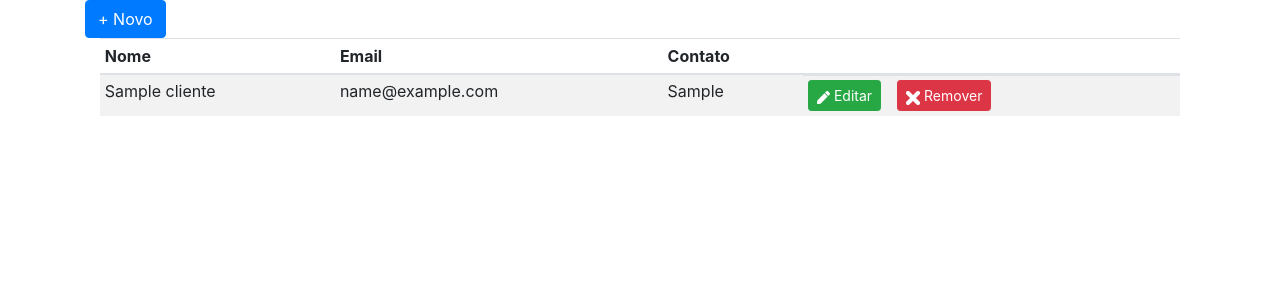
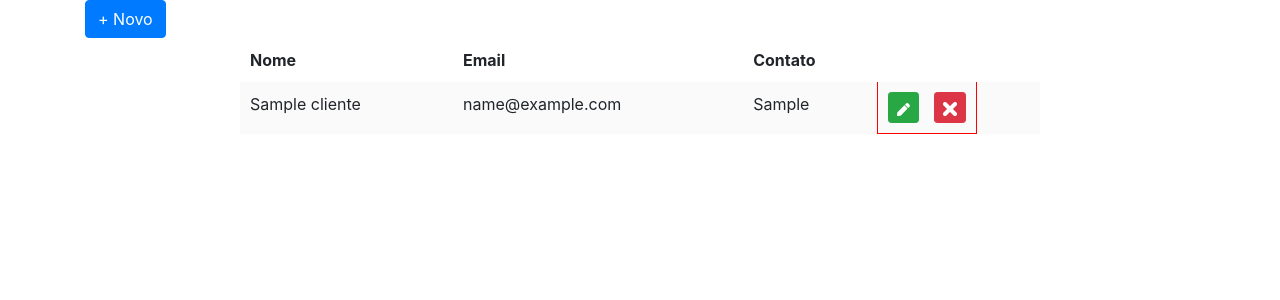
Before and after one commit to Sara01romao/crud-clientes, a PHP site: page / in a window 1280 px wide. Shown: the top 300 px of the page. Run offline with PHP 8.4, Linux system fonts and the light colour scheme; tables that the repository leaves empty or names only in its code hold one stand-in row (values such as "Sample post"); some libraries are stand-ins or nearby versions.

Commit message:
feat: remoção texto dos botoes de ação

```diff
--- a/index.php
+++ b/index.php
@@ -9,7 +9,7 @@ include("db_config.php");
     <meta charset="UTF-8">
     <meta name="viewport" content="width=device-width, initial-scale=1.0">
     <title>Lista Clientes</title>
-
+     <link rel="stylesheet" href="styles.css">
 
       <!-- bootsrap -->
     <link href='https://maxcdn.bootstrapcdn.com/bootstrap/4.3.1/css/bootstrap.min.css' rel='stylesheet' type='text/css'>
@@ -63,20 +63,20 @@ include("db_config.php");
                     <td><?php echo $email;?></td>
                     <td><?php echo $contato;?></td>
 
-                    <td class="d-flex ">
-                        <button type="button" data-id="<?php echo $id;?>" class="btn-editar btn btn-success btn-sm mr-3">
+                    <td class="d-flex justify-content-between btn-acoes">
+                        <button type="button" data-id="<?php echo $id;?>" class="btn-editar btn btn-success btn-sm ">
 
                           <svg width="13" height="13" viewBox="0 0 13 13" fill="none" xmlns="http://www.w3.org/2000/svg">
                             <path d="M7.38215 2.36727L10.6326 5.61783L3.57442 12.6763L0.67641 12.9962C0.288452 13.0391 -0.0393326 12.7111 0.00383034 12.3231L0.326283 9.42293L7.38215 2.36727ZM12.643 1.88332L11.1168 0.357062C10.6407 -0.119021 9.86859 -0.119021 9.39253 0.357062L7.95673 1.79293L11.2072 5.04349L12.643 3.60762C13.119 3.13129 13.119 2.3594 12.643 1.88332Z" fill="white"/>
                           </svg>
-                            Editar
+
                         </button>
 
                         <button type="button" data-id="<?php echo $id;?>"  class="btn-excluir btn btn-danger btn-sm">
                             <svg width="14" height="14" viewBox="0 0 14 14" fill="none" xmlns="http://www.w3.org/2000/svg">
                                 <path d="M2 2L7 7M12 12L7 7M7 7L2 12L12 2" stroke="white" stroke-width="4" stroke-linecap="round" stroke-linejoin="round"/>
                             </svg>
-                            Remover
+
                         </button>
 
                     </td>
@@ -185,19 +185,19 @@ $(document).ready(function () {
                                 <td>${dataCreate.cliente_nome}</td>
                                 <td>${dataCreate.cliente_email}</td>
                                 <td>${dataCreate.cliente_contato}</td>
-                                <td>
-                                    <button data-id="${idNovoCliente.id}" class='btn btn-info btn-sm btn-edit'>
+                                <td class="d-flex justify-content-between btn-acoes">
+                                    <button data-id="${idNovoCliente.id}" class='btn btn-success btn-sm btn-edit'>
                                       <svg width="13" height="13" viewBox="0 0 13 13" fill="none" xmlns="http://www.w3.org/2000/svg">
                                         <path d="M7.38215 2.36727L10.6326 5.61783L3.57442 12.6763L0.67641 12.9962C0.288452 13.0391 -0.0393326 12.7111 0.00383034 12.3231L0.326283 9.42293L7.38215 2.36727ZM12.643 1.88332L11.1168 0.357062C10.6407 -0.119021 9.86859 -0.119021 9.39253 0.357062L7.95673 1.79293L11.2072 5.04349L12.643 3.60762C13.119 3.13129 13.119 2.3594 12.643 1.88332Z" fill="white"/>
                                       </svg>
-                                      Editar
+
                                     </button>
 
                                     <button data-id="${idNovoCliente.id}" class='btn-excluir btn btn-danger btn-sm'>
-                                    <svg width="14" height="14" viewBox="0 0 14 14" fill="none" xmlns="http://www.w3.org/2000/svg">
-                                        <path d="M2 2L7 7M12 12L7 7M7 7L2 12L12 2" stroke="white" stroke-width="4" stroke-linecap="round" stroke-linejoin="round"/>
-                                    </svg>
-                                     Remover
+                                      <svg width="14" height="14" viewBox="0 0 14 14" fill="none" xmlns="http://www.w3.org/2000/svg">
+                                          <path d="M2 2L7 7M12 12L7 7M7 7L2 12L12 2" stroke="white" stroke-width="4" stroke-linecap="round" stroke-linejoin="round"/>
+                                      </svg>
+
                                     </button>
                                 </td>
                             </tr>
```
